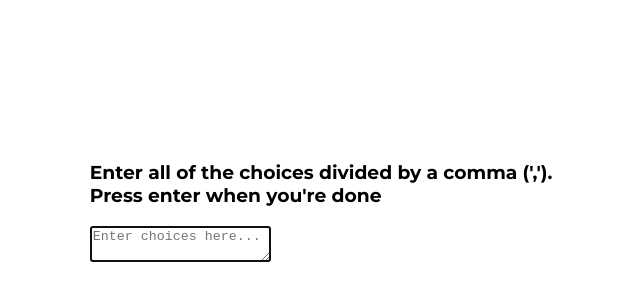
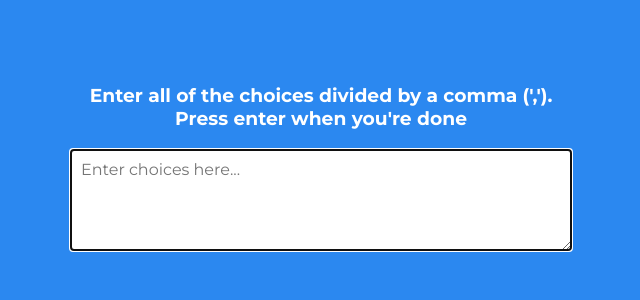
Before and after one commit to SophiaGrace16/random_choice_generator_50DaysofJS, a plain HTML site: page index.html in a window 1280 px wide. Shown: the part 228-528 px from the top of the page, without its empty margins (319-959 px from the left). Drawn offline with Linux system fonts and the light colour scheme.

Commit message:
adding css

```diff
--- a/style.css
+++ b/style.css
@@ -5,6 +5,7 @@
 }
 
 body {
+    background-color: #2b88f0;
     font-family: 'Montserrat', sans-serif;
     display: flex;
     flex-direction: column;
@@ -12,8 +13,44 @@ body {
     justify-content: center;
     height: 100vh;
     overflow: hidden;
-    margin: 2rem
+    margin: 0;
 }
+
+
+h3 {
+    color: #fff;
+    margin: 10px 0 20px;
+    text-align: center;
+  }
+
+  .container {
+    width: 500px;
+  }
+
+  textarea {
+    border: none;
+    display: block;
+    width: 100%;
+    height: 100px;
+    font-family: inherit;
+    padding: 10px;
+    margin: 0 0 20px;
+    font-size: 16px;
+  }
+
+  .tag {
+    background-color: #f0932b;
+    color: #fff;
+    border-radius: 50px;
+    padding: 10px 20px;
+    margin: 0 5px 10px 0;
+    font-size: 14px;
+    display: inline-block;
+  }
+
+  .tag.highlight {
+    background-color: #273c75;
+  }
 
 /*
 font family - sets the default font
```
